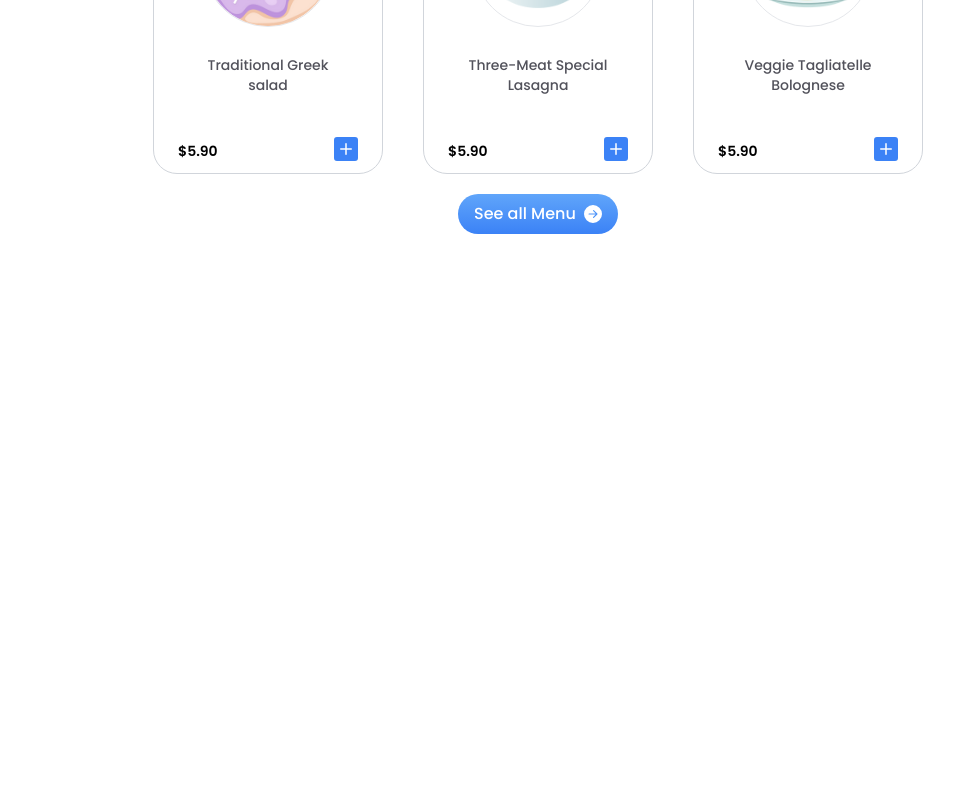
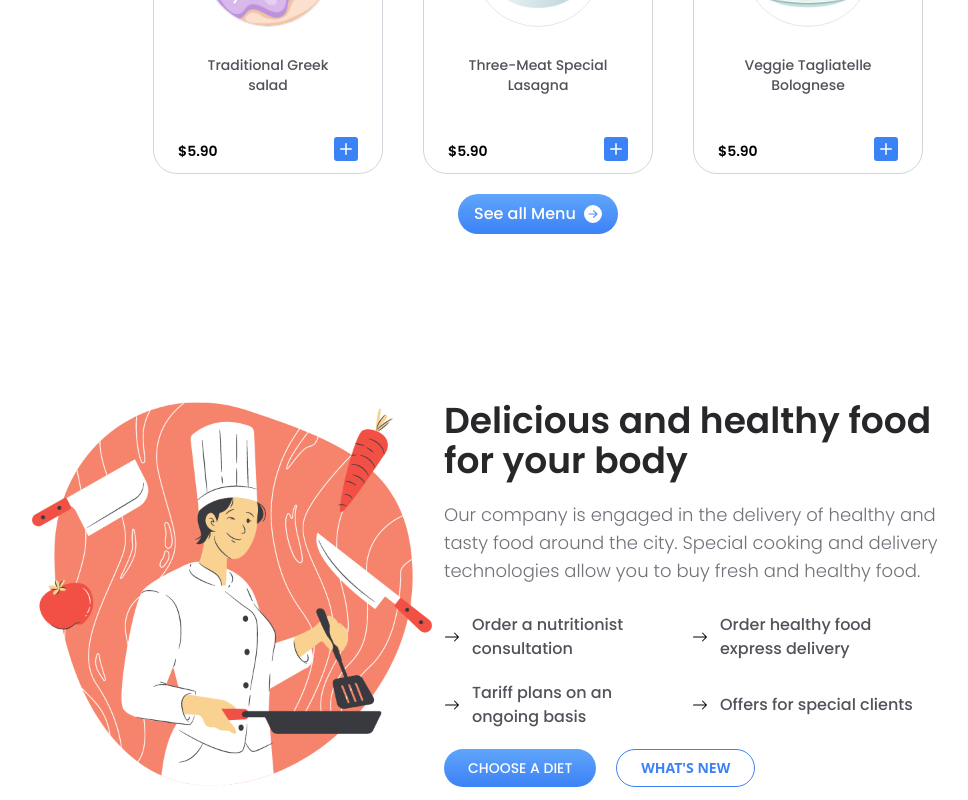
Before and after one commit to Li-Yeon/Restaurant-Menu, a Next.js app: page / in a window 1280 px wide. Shown: the part 2484-3284 px from the top of the page, without its empty margins (102-1070 px from the left). Before the commit the page ends 2718 px from the top, so only its background shows below. Built offline with nearby package versions, Linux system fonts and the light colour scheme.

Commit message:
Added chef section

```diff
--- a/pages/index.jsx
+++ b/pages/index.jsx
@@ -3,7 +3,7 @@ import Image from 'next/image'
 
 // Layout
 import Layout from '../components/Layout'
-import { BsArrowLeftCircleFill, BsArrowRightCircleFill } from "react-icons/bs";
+import { BsArrowLeftCircleFill, BsArrowRightCircleFill, BsArrowRight } from "react-icons/bs";
 
 // Components
 import DishCategoryCard from '../components/DishCategoryCard';
@@ -13,8 +13,10 @@ import PopularDishCard from '../components/PopularDishCard';
 
 
 // Assets
+import banner_image from '../public/banner_image.png'
+import chef_image from '../public/chef.png'
+
 // Dishes Category //
-import banner_image from '../public/banner_image.png'
 import dish_sushi from '../public/DishCategory/Sushi.png'
 import dish_pizza from '../public/DishCategory/Pizza.png'
 import dish_burger from '../public/DishCategory/Burger.png'
@@ -146,6 +148,68 @@ export default function Home() {
 
           </div>
 
+          {/* Chef Banner */}
+          <div className='lg:mt-[10rem] mt-5 transition-all' id="landing">
+
+            <div className="flex items-center lg:justify-around lg:flex-row flex-col">
+
+              <div className="lg:h-[400px] lg:w-[400px] min-h-[200px] min-w-[200px] mx-auto mt-10 lg:mt-0 lg:mx-0 -scale-x-100">
+                <Image src={chef_image} alt="chef_image" />
+              </div>
+
+              <div className="flex flex-col gap-2">
+                <p className='font-Poppins lg:text-4xl text-lg font-semibold text-zinc-800 lg:max-w-[500px]'>Delicious and healthy food for your body</p>
+                <p className='font-Poppins lg:text-lg text-md font-[300] text-zinc-500 lg:max-w-[500px] mt-3'>
+                  Our company is engaged in the delivery of healthy and tasty food around the city. Special cooking and delivery technologies allow you to buy fresh and healthy food.
+                </p>
+
+                <div className="flex mt-5 flex-wrap gap-5 max-w-[600px] items-center">
+
+                  <div className="flex items-center gap-3">
+                    <BsArrowRight />
+                    <p className='font-Poppins text-zinc-600 text-md max-w-[200px]'>Order a nutritionist consultation</p>
+                  </div>
+
+                  <div className="flex items-center gap-3">
+                    <BsArrowRight />
+                    <p className='font-Poppins text-zinc-600 text-md max-w-[200px]'>Order healthy food express delivery</p>
+                  </div>
+
+                  <div className="flex items-center gap-3">
+                    <BsArrowRight />
+                    <p className='font-Poppins text-zinc-600 text-md max-w-[200px]'>Tariff plans on an ongoing basis</p>
+                  </div>
+
+                  <div className="flex items-center gap-3">
+                    <BsArrowRight />
+                    <p className='font-Poppins text-zinc-600 text-md max-w-[200px]'>Offers for special clients</p>
+                  </div>
+
+                  <div className="flex gap-5">
+
+                    <button className='bg-gradient-to-b from-blue-400 to-blue-500 rounded-full hover:scale-105'>
+                      <div className="flex items-center gap-2 px-6 py-2">
+                        <p className='font-Poppins text-white text-center text-sm'>CHOOSE A DIET</p>
+                      </div>
+                    </button>
+
+                    <button className='bg-white border-blue-500 border rounded-full hover:scale-105'>
+                      <div className="flex items-center gap-2 px-6 py-2">
+                        <p className='font-Poppinstext-center text-sm font-semibold text-blue-500'>WHAT&apos;S NEW</p>
+                      </div>
+                    </button>
+
+                  </div>
+
+
+                </div>
+              </div>
+
+
+            </div>
+
+          </div>
+
 
 
         </Layout>
```
Also changed, not shown: public/chef.png (added).
